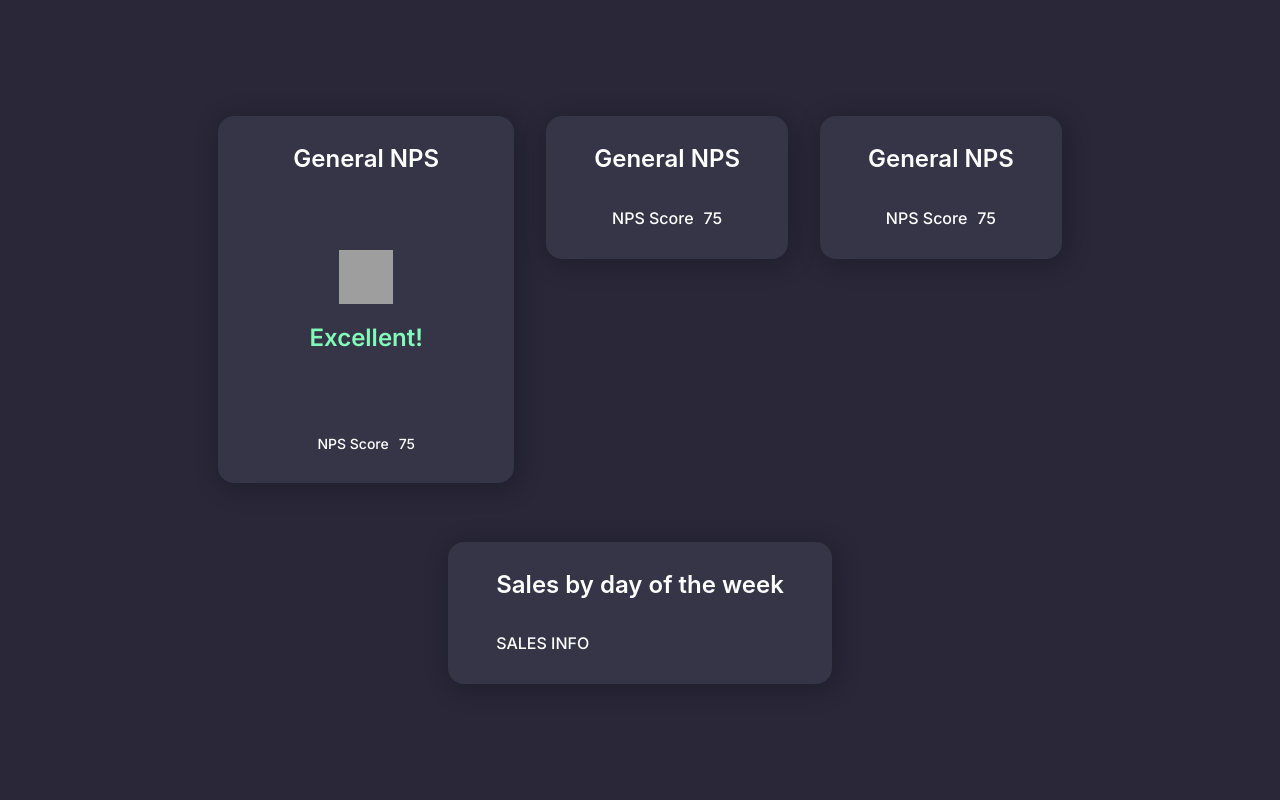
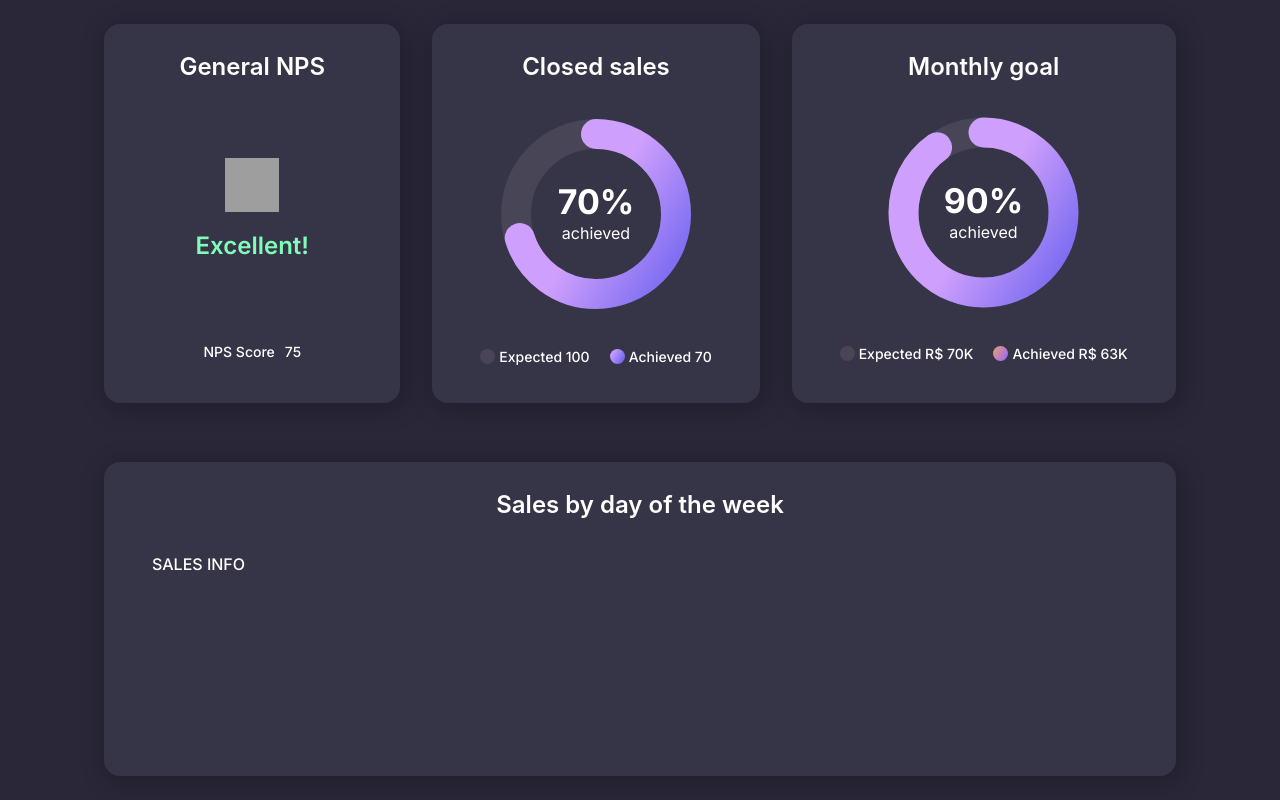
Before and after one commit to jairo-sousa/boracodar-8-dashboard, a React (Vite) app: page / in a window 1280 px wide. Built offline with nearby package versions, Linux system fonts and the light colour scheme; grey boxes are pictures that could not be loaded.

Commit message:
feat: create CircleProgressBar

```diff
--- a/src/App.tsx
+++ b/src/App.tsx
@@ -1,4 +1,5 @@
-import { Flex, Text, Image } from "@chakra-ui/react";
+import { Flex, Text, Image, Box } from "@chakra-ui/react";
+import { CircleProgressBar } from "./components/CircleProgressBar/CircleProgressBar";
 
 import { DashboardCard } from "./components/DashboardCard";
 
@@ -13,7 +14,7 @@ function App() {
 			w="112rem"
 			h="100%"
 		>
-			<Flex gap="3.2rem" w="100%" justify="center">
+			<Flex gap="3.2rem" w="100%" h="37.9rem" justify="center">
 				<DashboardCard heading="General NPS">
 					<Flex direction="column" gap="1.6rem" py="4.45rem" align="center">
 						<Image
@@ -35,20 +36,62 @@ function App() {
 						<Text>NPS Score</Text> <Text>75</Text>
 					</Flex>
 				</DashboardCard>
-				<DashboardCard heading="General NPS">
-					<Flex gap="1rem" justify="center">
-						<Text>NPS Score</Text> <Text>75</Text>
+				<DashboardCard heading="Closed sales">
+					<CircleProgressBar percentage={70} circleDiameter={200} />
+					<Flex
+						gap="1rem"
+						justify="center"
+						align="center"
+						w="fit-content"
+						fontSize="1.4rem"
+						fontWeight={400}
+					>
+						<Flex gap="0.4rem" align="center">
+							<Box bg="#4A4556" w="1.5rem" h="1.5rem" borderRadius="50%"></Box>
+							<Text mr="1rem">Expected 100</Text>
+						</Flex>
+						<Flex gap="0.4rem" align="center">
+							<Box
+								bg="linear-gradient(121.94deg,
+								#CE9FFC 15.98%, #7367F0 82.85%);
+								border-radius: 999px"
+								w="1.5rem"
+								h="1.5rem"
+								borderRadius="50%"
+							></Box>
+							<Text>Achieved 70</Text>
+						</Flex>
 					</Flex>
 				</DashboardCard>
-				<DashboardCard heading="General NPS">
-					<Flex gap="1rem" justify="center">
-						<Text>NPS Score</Text> <Text>75</Text>
+				<DashboardCard heading="Monthly goal">
+					<CircleProgressBar percentage={90} circleDiameter={197} />
+					<Flex
+						gap="1rem"
+						justify="center"
+						align="center"
+						w="fit-content"
+						fontSize="1.4rem"
+						fontWeight={400}
+					>
+						<Flex gap="0.4rem" align="center">
+							<Box bg="#4A4556" w="1.5rem" h="1.5rem" borderRadius="50%"></Box>
+							<Text mr="1rem">Expected R$ 70K</Text>
+						</Flex>
+						<Flex gap="0.4rem" align="center">
+							<Box
+								bg="linear-gradient(121.94deg, #DF9780 15.98%, #A66DE9 82.85%)"
+								w="1.5rem"
+								h="1.5rem"
+								borderRadius="50%"
+							></Box>
+							<Text>Achieved R$ 63K</Text>
+						</Flex>
 					</Flex>
 				</DashboardCard>
 			</Flex>
-			<Flex w="100%" justify="center">
+			<Flex w="100%" h="31.4rem" justify="center">
 				<DashboardCard heading="Sales by day of the week">
-					SALES INFO
+					<p style={{ width: "97.6rem" }}>SALES INFO</p>
 				</DashboardCard>
 			</Flex>
 		</Flex>
--- /dev/null
+++ b/src/components/CircleProgressBar/CircleProgressBar.css
@@ -0,0 +1,26 @@
+.circle-bg {
+	fill: none;
+	stroke: #d9d9d9;
+	opacity: 0.1;
+}
+
+.circle-progress {
+	fill: none;
+	stroke-linecap: round;
+	stroke-linejoin: round;
+}
+
+.percent-text {
+	fill: #ffffff;
+	font-weight: 700;
+	font-size: 3.4rem;
+	line-height: 3.4rem;
+}
+
+.second-text {
+	fill: #ffffff;
+	font-weight: 400;
+	font-size: 1.6rem;
+	line-height: 3.4rem;
+	transform: translateY(2.5rem);
+}
--- /dev/null
+++ b/src/components/CircleProgressBar/CircleProgressBar.tsx
@@ -0,0 +1,62 @@
+import { Flex, Text } from "@chakra-ui/react";
+
+import "./CircleProgressBar.css";
+
+type CircleProgressBarProps = {
+	percentage: number;
+	circleDiameter: number;
+};
+
+export function CircleProgressBar({
+	percentage,
+	circleDiameter,
+}: CircleProgressBarProps) {
+	//98.5rem shold be the ray
+	const radius = 80;
+	const dashArray = radius * Math.PI * 2;
+	const dashOffset = dashArray - (dashArray * percentage) / 100;
+
+	const circleRay = circleDiameter / 2;
+	return (
+		<Flex w="100%" direction="column" align="center" gap="0.8rem">
+			<svg
+				width={circleDiameter}
+				height={circleDiameter}
+				viewBox={`0 0 ${circleDiameter} ${circleDiameter}`}
+			>
+				<defs>
+					<linearGradient id="gradient" gradientTransform="rotate(121.94)">
+						<stop offset="15.98%" stopColor="#ce9ffc" />
+						<stop offset="82.85%" stopColor="#7367F0" />
+					</linearGradient>
+				</defs>
+				<circle
+					cx={circleRay}
+					cy={circleRay}
+					strokeWidth="3rem"
+					r={radius}
+					className="circle-bg"
+				/>
+				<circle
+					cx={circleRay}
+					cy={circleRay}
+					strokeWidth="3rem"
+					r={radius}
+					className="circle-progress"
+					style={{
+						strokeDasharray: dashArray,
+						strokeDashoffset: dashOffset,
+					}}
+					transform={`rotate(-90 ${circleRay} ${circleRay})`}
+					stroke="url(#gradient)"
+				/>
+				<text y="50%" x="50%" textAnchor="middle" className="percent-text">
+					{percentage}%
+				</text>
+				<text y="50%" x="50%" textAnchor="middle" className="second-text">
+					achieved
+				</text>
+			</svg>
+		</Flex>
+	);
+}
--- a/src/components/DashboardCard.tsx
+++ b/src/components/DashboardCard.tsx
@@ -14,7 +14,7 @@ export function DashboardCard({ children, heading }: DashboardCardProps) {
 			gap="3.2rem"
 			borderRadius="1.6rem"
 			w="fit-content"
-			h="fit-content"
+			h="100%"
 			shadow="3px 4px 26px rgba(0, 0, 0, 0.25)"
 		>
 			<Heading as="h2" textAlign="center" fontSize="2.4rem" fontWeight={600}>
```
